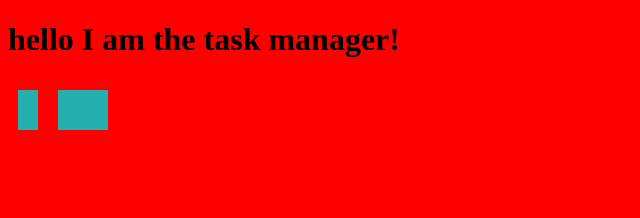
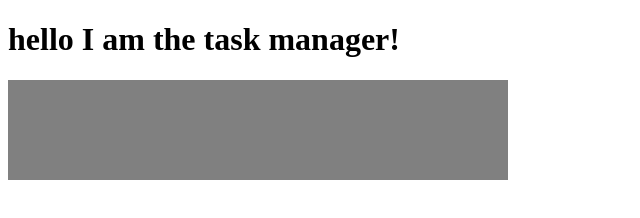
Before and after one commit to coproductions/VMactivitymonitor, a website: page index.html in a window 1280 px wide. Shown: the whole page, without its empty margins (0-640 px from the left). Drawn offline with nearby package versions, Linux system fonts and the light colour scheme; no server answers.

Commit message:
changing widsh

```diff
--- a/public/d3logic.js
+++ b/public/d3logic.js
@@ -35,10 +35,18 @@ divs.enter()
 .append('div').classed('item',true);
 divs.style({
 	width:function(d){return d.value +'px';},
-	height:'40px',
-	margin: '10px',
+	height:'100%',
+	margin: '0px',
 	float:'left',
-	'background-color': '#25b0b0'
+	'background-color': function(d){
+    switch(d.label){
+      case 'Active':
+        return 'red';
+      case 'Inactive':
+        return 'blue';
+      default:
+        return 'black';
+    }
 })
 
 
--- a/public/styles.css
+++ b/public/styles.css
@@ -1,7 +1,5 @@
 .right{
-  background-color: red;
+  background-color: gray;
   width: 500px;
+  height: 100px;
 }
-body{
-  background-color: red;
-}
```
